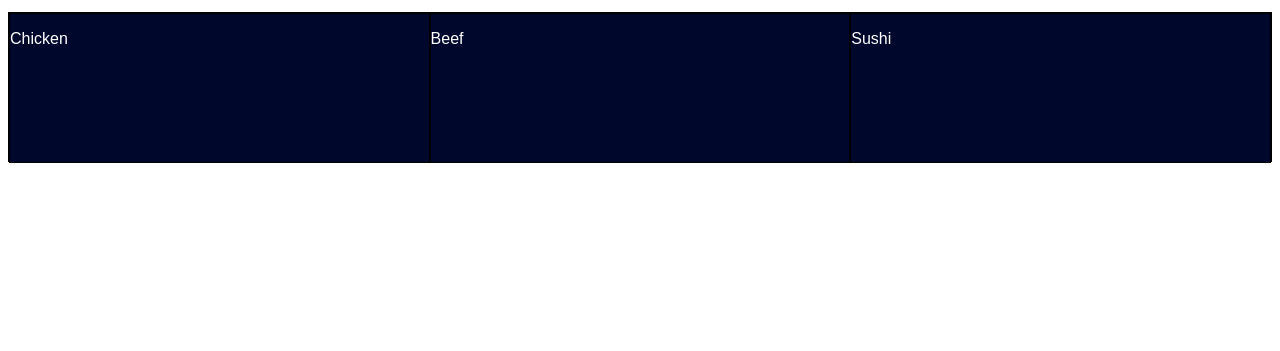
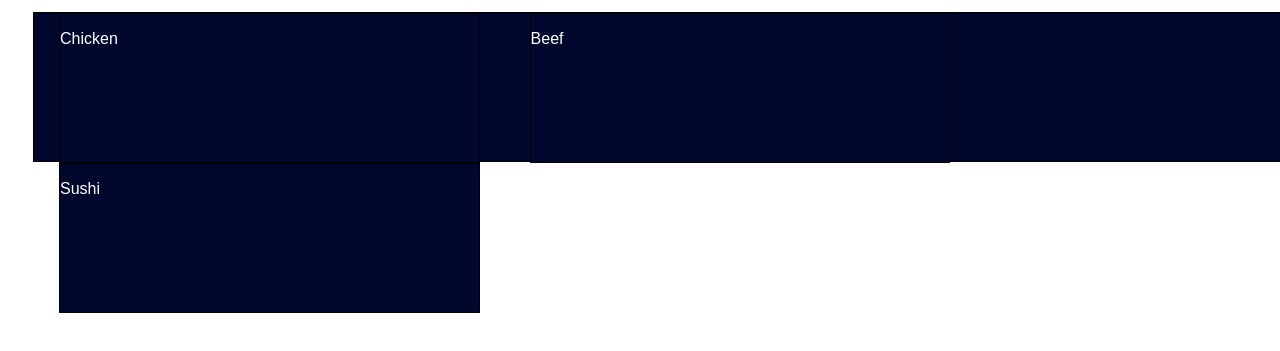
Before and after one commit to kimbolly/mod2-solution, a plain HTML site: page index.html in a window 1280 px wide. Shown: the part 61-412 px from the top of the page. Drawn offline with Linux system fonts and the light colour scheme.

Commit message:
might be working

```diff
--- a/css/styles.css
+++ b/css/styles.css
@@ -10,8 +10,8 @@ div {
   background-color: #00072D;
   width: 90%;
   height: 150px;
-  margin-right: auto;
-  margin-left: auto;
+  margin-right: 25px;
+  margin-left: 25px;
   font-family: Arial;
   color: white;
 }
```
